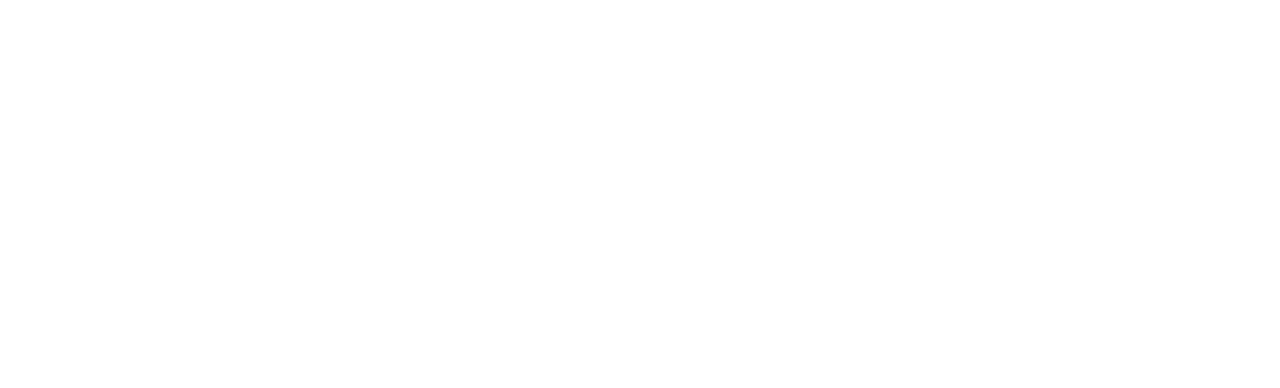
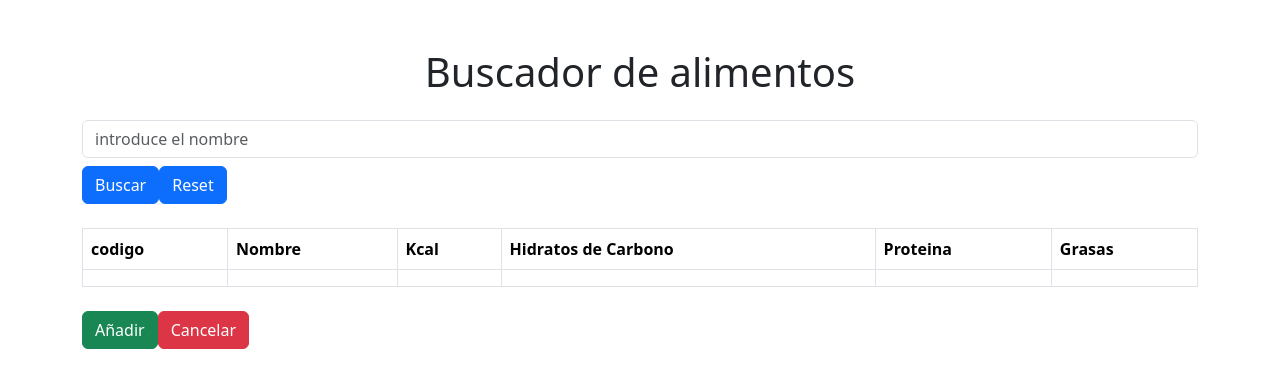
Before and after one commit to carniDev/app-nutricionalFront-new, an Angular app: page /buscar-ingrediente in a window 1280 px wide. Before the commit this address led to /. Shown: the top 388 px of the page. Built offline with nearby package versions, Linux system fonts and the light colour scheme.

Commit message:
buscar ingrediente

```diff
--- a/src/app/app-routing.module.ts
+++ b/src/app/app-routing.module.ts
@@ -2,10 +2,12 @@
 import { RouterModule, Routes } from '@angular/router';
 import { DashboardComponent } from './components/dashboard/dashboard.component';
 import { GenerarComidaComponent } from './components/generar-comida/generar-comida.component';
+import { BuscarIngredienteComponent } from './components/buscar-ingrediente/buscar-ingrediente.component';
 
 const routes: Routes = [
   {path:'dashboard', component:DashboardComponent},
-  {path:'generar-comida', component:GenerarComidaComponent}
+  {path:'generar-comida', component:GenerarComidaComponent},
+  {path:'buscar-ingrediente',component:BuscarIngredienteComponent}
 ];
 
 @NgModule({
--- a/src/app/components/buscar-ingrediente/buscar-ingrediente.component.html
+++ b/src/app/components/buscar-ingrediente/buscar-ingrediente.component.html
@@ -1 +1,41 @@
-<p>buscar-ingrediente works!</p>
+<div class="container mt-5">
+    <div class="text-center mb-4">
+        <h1>Buscador de alimentos</h1>
+    </div>
+    <div class="mb-4">
+        <input class="form-control"  type="text" name="Nombre" id="nombre" placeholder="introduce el nombre" />
+        <button class="btn btn-primary mt-2" (click)="buscar()">Buscar</button>
+        <button class="btn btn-primary mt-2" (click)="reset()">Reset</button>
+    </div>
+    <div class="table" >
+        <table class="table table-bordered table-hover align-middle">
+            <thead>
+                <tr>
+                    <th>codigo</th>
+                    <th>Nombre</th>
+                    <th>Kcal</th>
+                    <th>Hidratos de Carbono</th>
+                    <th>Proteina</th>
+                    <th>Grasas</th>
+                </tr>
+            </thead>
+            <tbody>
+                <tr (click)="seleccionarInfo()">
+                    <td></td>
+                    <td></td>
+                    <td></td>
+                    <td></td>
+                    <td></td>
+                    <td></td>
+                </tr>
+
+
+            </tbody>
+        </table>
+    </div>
+    <div class="mt-4">
+        <button class="btn btn-success" (click)="addInfo()">Añadir</button>
+        <button class="btn btn-danger">Cancelar</button>
+    </div>
+
+</div>
--- a/src/app/components/buscar-ingrediente/buscar-ingrediente.component.ts
+++ b/src/app/components/buscar-ingrediente/buscar-ingrediente.component.ts
@@ -7,4 +7,8 @@
 })
 export class BuscarIngredienteComponent {
 
+  buscar(){}
+  reset(){}
+  seleccionarInfo(){}
+  addInfo(){}
 }
```
Also changed, not shown: 2 other files (tests, documents, lock files or other folders).
